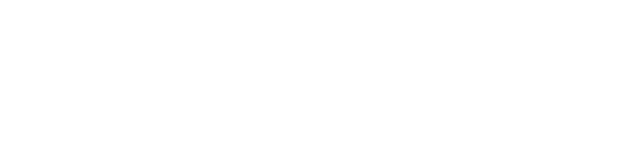
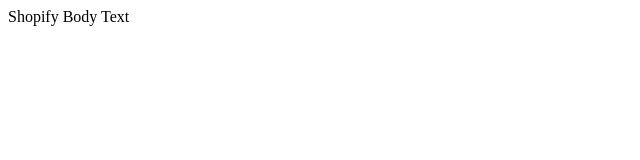
Before and after one commit to Myint-Marlar-Wai/shopify-test, a plain HTML site: page index.html in a window 1280 px wide. Shown: the whole page, without its empty margins (0-640 px from the left). Drawn offline with Linux system fonts and the light colour scheme.

Commit message:
add text

```diff
--- a/index.html
+++ b/index.html
@@ -7,6 +7,6 @@
 	<title>Shopify Test</title>
 </head>
 <body>
-
+	Shopify  Body Text
 </body>
 </html>
```
